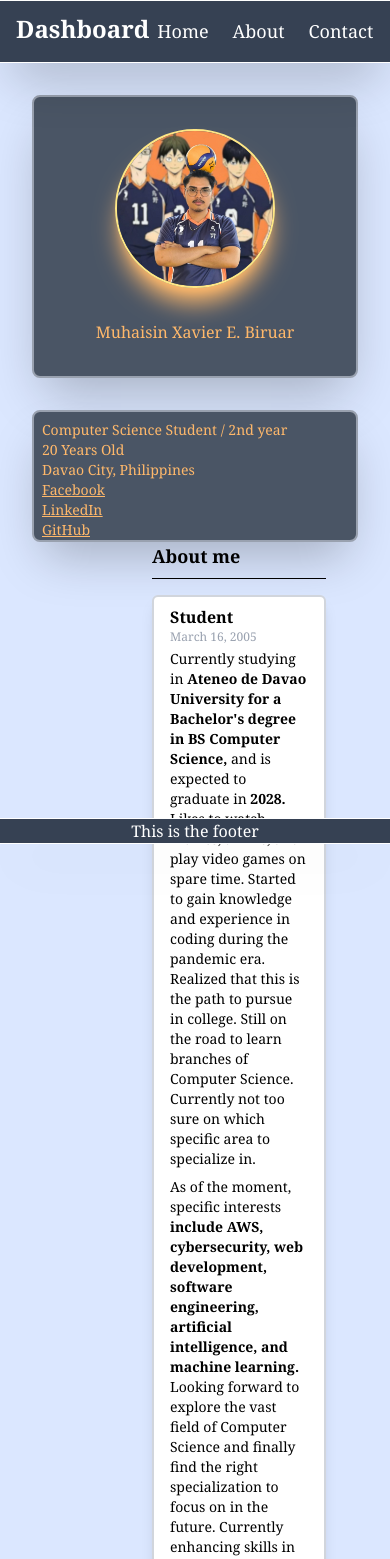
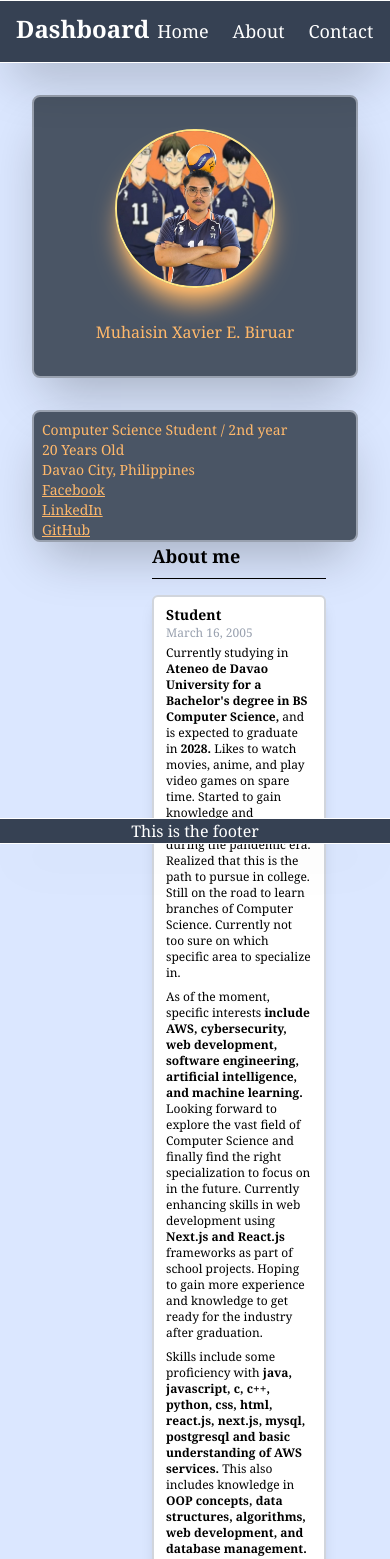
Before and after one commit to MuhasinBiruar/my-app, a Next.js app: page / in a window 390 px wide. Shown: the top 1559 px of the page. Built offline with nearby package versions, Linux system fonts and the light colour scheme.

Commit message:
fixed some responsiveness for smaller screens

```diff
--- a/app/page.jsx
+++ b/app/page.jsx
@@ -27,21 +27,21 @@ export default function Home() {
       <div className="p-8 pl-30 pt-0 w-full h-full md:w-[85%]">
         <h2 className="font-serif font-bold text-left text-lg">About me</h2>
         <hr className="mt-2 "/>
-        <div className="h-full mt-4 p-4 pt-2 bg-white md:h-[40%] rounded-md border-2
-        border-gray-300 shadow-lg transition-transform duration-300 ease-in-out hover:scale-105">
-          <p className="font-bold font-serif text-left text-md">Student</p>
+        <div className="mt-4 p-3 pt-2 md:p-4 md:pt-2 bg-white h-auto md:h-[40%] rounded-md border-2
+        border-gray-300 shadow-lg transition-transform duration-300 ease-in-out hover:scale-105 overflow-auto w-full">
+          <p className="font-bold font-serif text-left text-sm md:text-md">Student</p>
           <p className="font-serif text-left text-xs text-gray-400">March 16, 2005</p>
-          <p className="font-serif text-left text-sm mt-1">Currently studying in <b>Ateneo de Davao University for a Bachelor's
+          <p className="font-serif text-left text-xs md:text-sm mt-1">Currently studying in <b>Ateneo de Davao University for a Bachelor's
             degree in BS Computer Science, </b>
             and is expected to graduate in <b>2028.</b> Likes to watch movies, anime, and play video games on spare time. Started to gain
             knowledge and experience in coding during the pandemic era. Realized that this is the path to pursue in college. Still on the road
             to learn branches of Computer Science. Currently not too sure on which specific area to specialize in.</p>
-          <p className="font-serif text left text-sm mt-2">As of the moment, specific interests <b>include AWS, cybersecurity, web development, software
+          <p className="font-serif text-left text-xs md:text-sm mt-2">As of the moment, specific interests <b>include AWS, cybersecurity, web development, software
             engineering, artificial intelligence, and machine learning.</b> Looking forward to explore the vast field of Computer Science and finally
             find the right specialization to focus on in the future. Currently enhancing skills in web development using <b>Next.js and React.js</b> frameworks
             as part of school projects. Hoping to gain more experience and knowledge to get ready for the industry after graduation.
           </p>
-          <p className="font-serif text-left text-sm mt-2">Skills include some proficiency with <b>java, javascript, c, c++, python,
+          <p className="font-serif text-left text-xs md:text-sm mt-2">Skills include some proficiency with <b>java, javascript, c, c++, python,
             css, html, react.js, next.js, mysql, postgresql and basic understanding of AWS services.</b> This also includes knowledge in <b> OOP concepts,
             data structures, algorithms, web development, and database management.</b>
           </p>
```
